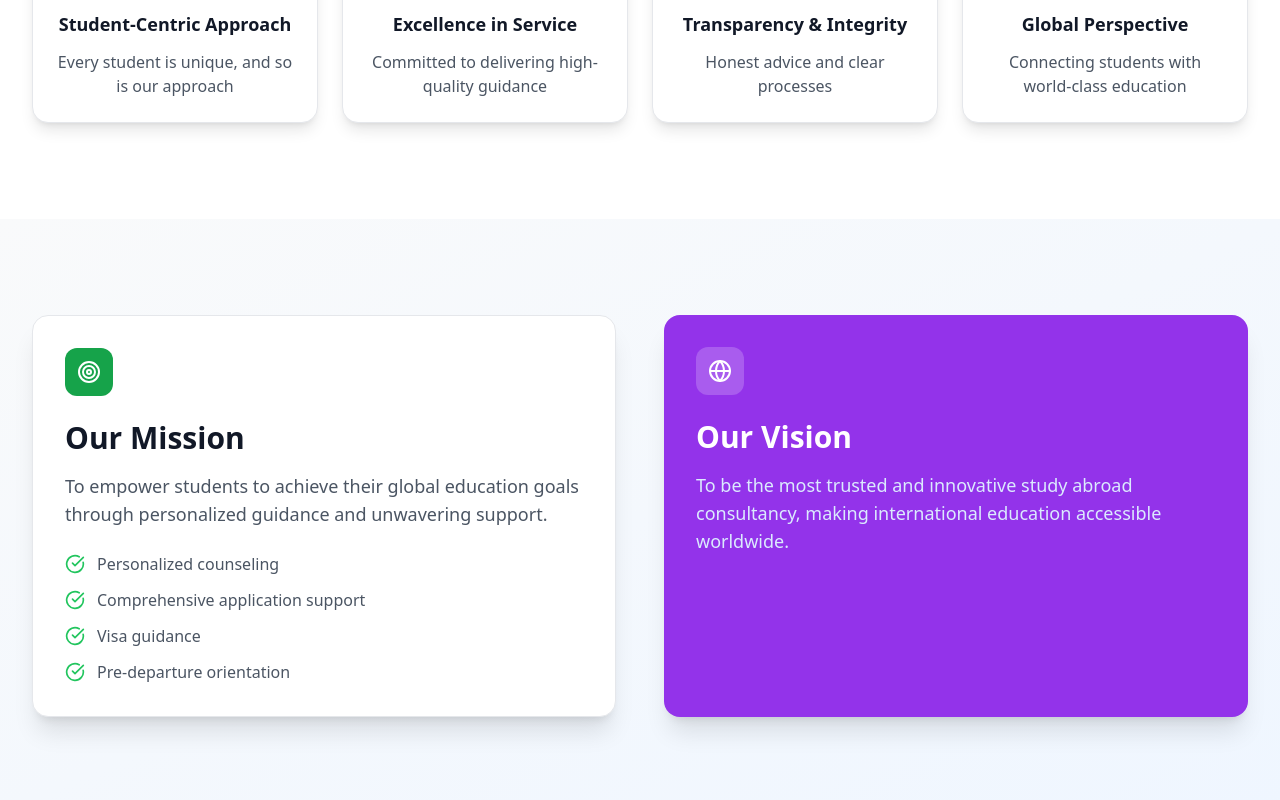
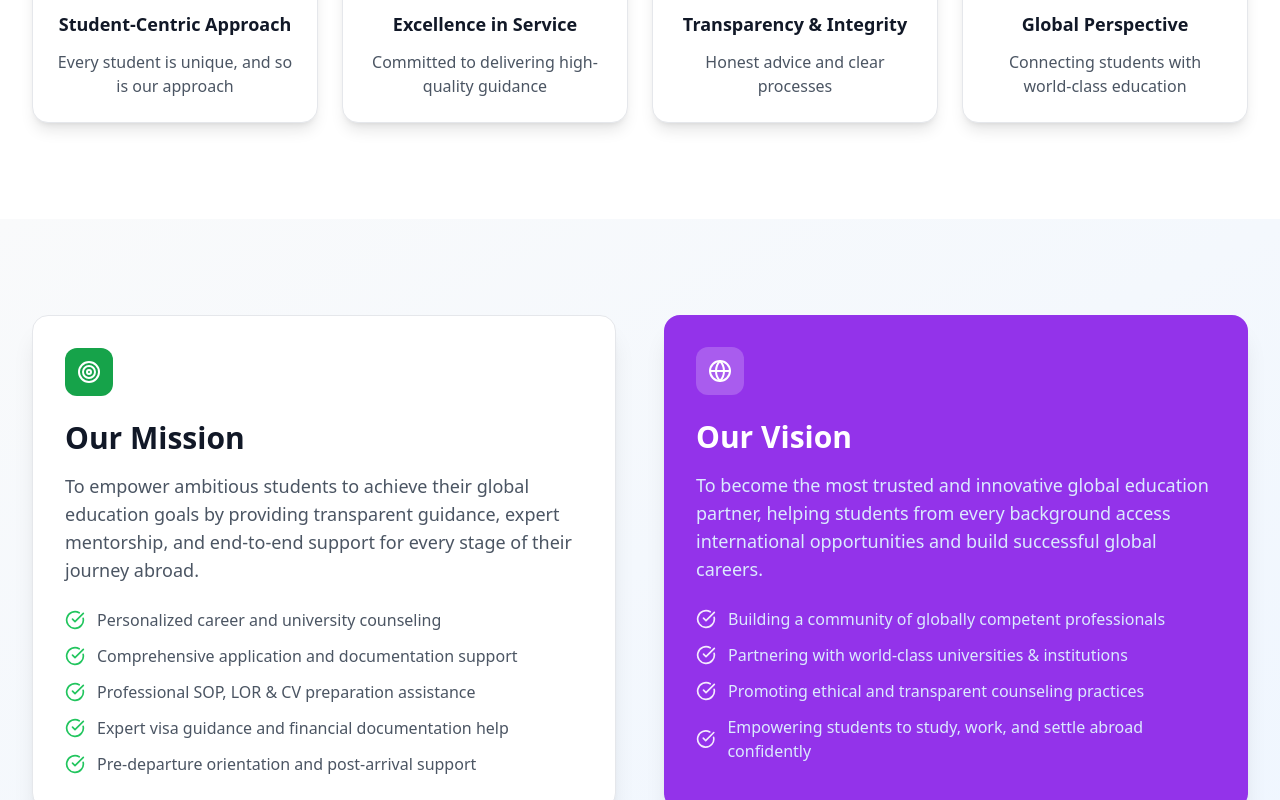
Before and after one commit to ss-infotech2024/OverseasV2, a React (Vite) app: page /about in a window 1280 px wide. Shown: the part 2000-2800 px from the top of the page. Built offline with nearby package versions, Linux system fonts and the light colour scheme.

Commit message:
some chnages

```diff
--- a/index.html
+++ b/index.html
@@ -5,7 +5,7 @@
   <meta charset="UTF-8" />
   <link rel="icon" type="image/png" href="./src/assets/logo.jpg" />
   <meta name="viewport" content="width=device-width, initial-scale=1.0" />
-  <title>SS Overseas</title>
+  <title>SS Overseas Eduaction</title>
 </head>
 
 <body>
--- a/src/pages/AboutUs.jsx
+++ b/src/pages/AboutUs.jsx
@@ -185,7 +185,7 @@ const AboutUs = () => {
             </motion.div>
             <motion.div initial={{ opacity: 0, x: 50 }} whileInView={{ opacity: 1, x: 0 }} transition={{ duration: 0.7 }} viewport={{ once: true }} className="relative">
               <div className="bg-gradient-to-br from-purple-600 to-blue-600 rounded-2xl p-2 shadow-2xl">
-                <img src="https://images.unsplash.com/photo-1523050854058-8df90110c9f1?ixlib=rb-4.0.3&auto=format&fit=crop&w=1000&q=80" alt="Students" className="rounded-xl w-full h-96 object-cover" />
+                <img src="https://www.impactplus.com/hs-fs/hubfs/blog-image-uploads/best-about-us-pages.jpg?length=1200&name=best-about-us-pages.jpg" alt="Students" className="rounded-xl w-full h-96 object-cover" />
               </div>
               <div className="absolute -bottom-6 -right-6 bg-white rounded-2xl p-6 shadow-2xl border">
                 <div className="text-center">
@@ -235,26 +235,82 @@ const AboutUs = () => {
       </section>
 
       {/* Mission & Vision */}
-      <section ref={sectionRefs.mission} className="py-16 sm:py-20 lg:py-24 px-4 sm:px-6 lg:px-8 bg-gradient-to-br from-gray-50 to-blue-50">
+      <section
+        ref={sectionRefs.mission}
+        className="py-16 sm:py-20 lg:py-24 px-4 sm:px-6 lg:px-8 bg-gradient-to-br from-gray-50 to-blue-50"
+      >
         <div className="max-w-7xl mx-auto grid grid-cols-1 lg:grid-cols-2 gap-12">
-          <motion.div initial={{ opacity: 0, y: 30 }} whileInView={{ opacity: 1, y: 0 }} viewport={{ once: true }} className="bg-white rounded-2xl p-8 shadow-xl border">
-            <div className="w-12 h-12 bg-green-600 rounded-xl flex items-center justify-center text-white mb-6"><Target className="w-6 h-6" /></div>
+          {/* Mission Card */}
+          <motion.div
+            initial={{ opacity: 0, y: 30 }}
+            whileInView={{ opacity: 1, y: 0 }}
+            viewport={{ once: true }}
+            className="bg-white rounded-2xl p-8 shadow-xl border"
+          >
+            <div className="w-12 h-12 bg-green-600 rounded-xl flex items-center justify-center text-white mb-6">
+              <Target className="w-6 h-6" />
+            </div>
             <h3 className="text-3xl font-bold text-gray-900 mb-4">Our Mission</h3>
-            <p className="text-lg text-gray-600 mb-6">To empower students to achieve their global education goals through personalized guidance and unwavering support.</p>
+            <p className="text-lg text-gray-600 mb-6">
+              To empower ambitious students to achieve their global education goals by
+              providing transparent guidance, expert mentorship, and end-to-end
+              support for every stage of their journey abroad.
+            </p>
+
             <ul className="space-y-3">
-              {['Personalized counseling', 'Comprehensive application support', 'Visa guidance', 'Pre-departure orientation'].map((item, i) => (
-                <li key={i} className="flex items-center gap-3 text-gray-600"><CheckCircle className="w-5 h-5 text-green-500" />{item}</li>
+              {[
+                'Personalized career and university counseling',
+                'Comprehensive application and documentation support',
+                'Professional SOP, LOR & CV preparation assistance',
+                'Expert visa guidance and financial documentation help',
+                'Pre-departure orientation and post-arrival support',
+              ].map((item, i) => (
+                <li
+                  key={i}
+                  className="flex items-center gap-3 text-gray-600"
+                >
+                  <CheckCircle className="w-5 h-5 text-green-500" />
+                  {item}
+                </li>
               ))}
             </ul>
           </motion.div>
 
-          <motion.div initial={{ opacity: 0, y: 30 }} whileInView={{ opacity: 1, y: 0 }} transition={{ delay: 0.2 }} viewport={{ once: true }} className="bg-purple-600 rounded-2xl p-8 shadow-xl text-white">
-            <div className="w-12 h-12 bg-white/20 rounded-xl flex items-center justify-center mb-6"><Globe className="w-6 h-6" /></div>
+          {/* Vision Card */}
+          <motion.div
+            initial={{ opacity: 0, y: 30 }}
+            whileInView={{ opacity: 1, y: 0 }}
+            transition={{ delay: 0.2 }}
+            viewport={{ once: true }}
+            className="bg-purple-600 rounded-2xl p-8 shadow-xl text-white"
+          >
+            <div className="w-12 h-12 bg-white/20 rounded-xl flex items-center justify-center mb-6">
+              <Globe className="w-6 h-6" />
+            </div>
             <h3 className="text-3xl font-bold mb-4">Our Vision</h3>
-            <p className="text-lg text-blue-100">To be the most trusted and innovative study abroad consultancy, making international education accessible worldwide.</p>
+            <p className="text-lg text-blue-100 mb-6">
+              To become the most trusted and innovative global education partner,
+              helping students from every background access international
+              opportunities and build successful global careers.
+            </p>
+
+            <ul className="space-y-3 text-blue-100">
+              {[
+                'Building a community of globally competent professionals',
+                'Partnering with world-class universities & institutions',
+                'Promoting ethical and transparent counseling practices',
+                'Empowering students to study, work, and settle abroad confidently',
+              ].map((point, index) => (
+                <li key={index} className="flex items-center gap-3">
+                  <CheckCircle className="w-5 h-5 text-white/90" />
+                  {point}
+                </li>
+              ))}
+            </ul>
           </motion.div>
         </div>
       </section>
+
 
       {/* === LEADERSHIP SECTION – REDESIGNED === */}
       <section ref={sectionRefs.leadership} className="py-16 sm:py-20 lg:py-24 px-4 sm:px-6 lg:px-8 bg-gradient-to-br from-purple-50 via-blue-50 to-indigo-50">
--- a/src/pages/AllUniversities.jsx
+++ b/src/pages/AllUniversities.jsx
@@ -177,13 +177,13 @@ const AllUniversities = () => {
                 Book Free Counseling
               </Link>
               <a
-                href="tel:+919422129534"
+                href="tel:+919371494930"
                 className="inline-flex items-center justify-center gap-2 bg-white text-blue-900 px-5 py-2.5 sm:px-6 sm:py-3 rounded-full font-bold text-base sm:text-lg hover:bg-gray-100 transition-all duration-300 shadow-lg hover:shadow-xl"
               >
                 <svg className="w-5 h-5 sm:w-6 sm:h-6" fill="currentColor" viewBox="0 0 20 20">
                   <path d="M2 3a1 1 0 011-1h2.153a1 1 0 01.986.836l.74 4.435a1 1 0 01-.54 1.06l-1.548.773a11.037 11.037 0 006.105 6.105l.774-1.548a1 1 0 011.059-.54l4.435.74a1 1 0 01.836.986V17a1 1 0 01-1 1h-2C7.82 18 2 12.18 2 5V3z" />
                 </svg>
-                Call: 94221 29534
+                +919371494930
               </a>
             </div>
 
```
